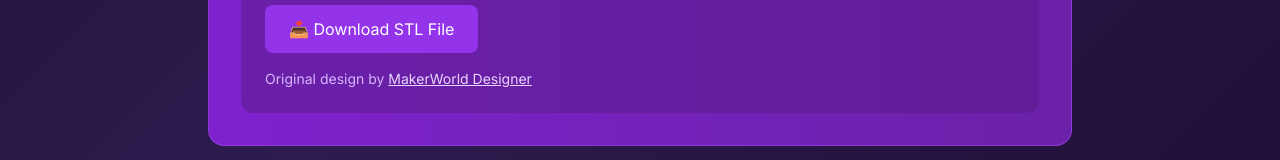
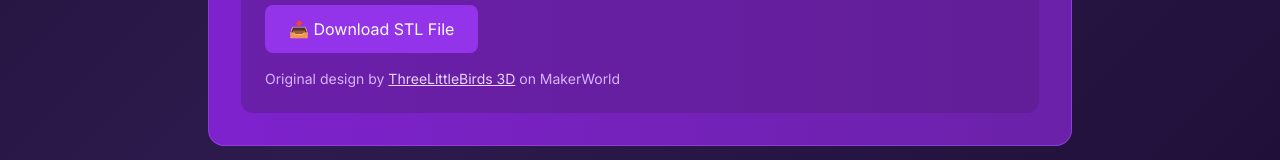
Before and after one commit to theAltaran/ice-whistle-roanoke, a Next.js app: page /download in a window 1280 px wide. Shown: the part 1018-1178 px from the top of the page. Built offline with nearby package versions, Linux system fonts and the light colour scheme.

Commit message:
Update designer attribution to ThreeLittleBirds 3D

```diff
--- a/src/app/download/page.tsx
+++ b/src/app/download/page.tsx
@@ -56,7 +56,7 @@ export default function Download() {
               </a>
             </div>
             <p className="text-primary-300 text-sm mt-4">
-              Original design by <a href="https://makerworld.com/en/models/1986369-ice-out-whistle-keychain-open-license-support-free?from=search#profileId-2438628" target="_blank" rel="noopener noreferrer" className="text-primary-200 underline hover:text-white">MakerWorld Designer</a>
+              Original design by <a href="https://makerworld.com/en/@3LittleBirds3D" target="_blank" rel="noopener noreferrer" className="text-primary-200 underline hover:text-white">ThreeLittleBirds 3D</a> on MakerWorld
             </p>
           </div>
         </div>
```
